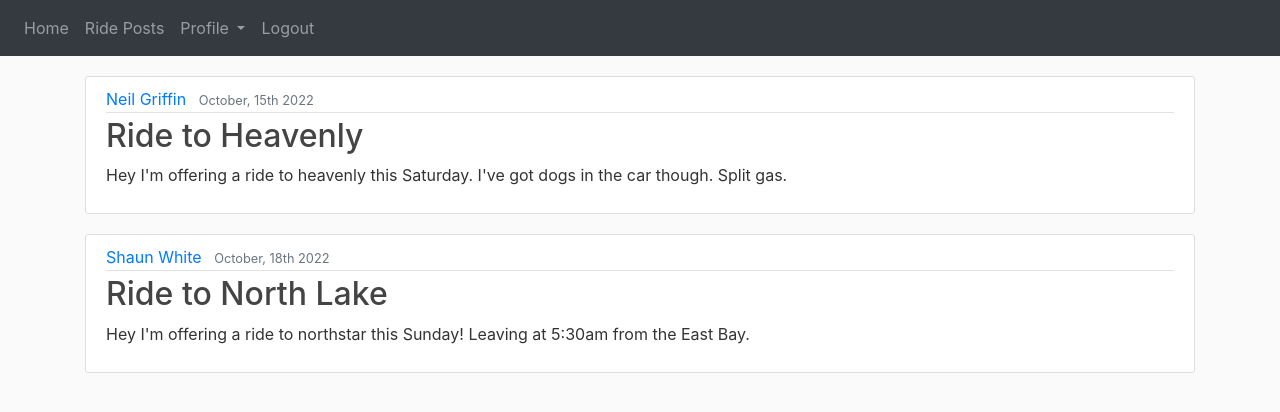
After one commit to halfgreen12/tahoesnowrides.com, a Flask app: page /posts in a window 1280 px wide. The commit adds this page. Shown: the top 412 px of the page. Run offline with Flask 2, Linux system fonts and the light colour scheme; the visitor is signed in with stand-in values (Sample User, id 1); some libraries are stand-ins or nearby versions.

Commit message:
first commit - new branch. ability to add dummy posts to new ride-posts

```diff
--- a/website/__init__.py
+++ b/website/__init__.py
@@ -2,16 +2,23 @@ from flask import Flask
 from flask_sqlalchemy import SQLAlchemy
 from os import path
 from flask_login import LoginManager
+import secrets
+import string
 
 db = SQLAlchemy()
+
+
 # DB_NAME = "database.db"
 
 
 # function to initialize Flask and MySQL database
 def create_app():
     app = Flask(__name__)
+
+    app.secret_key = ''.join(
+        (secrets.choice(string.ascii_letters + string.digits + string.punctuation) for i in range(15)))
+
     # connect database
-    app.config['SECRET_KEY'] = "dfb bfdfbdfbff"
     app.config['SQLALCHEMY_DATABASE_URI'] = "mysql://root:Warriorswinin6!@localhost/user_info"
     app.config['SQLALCHEMY_TRACK_MODIFICATIONS'] = False
     db.init_app(app)
--- /dev/null
+++ b/website/static/style.css
@@ -0,0 +1,80 @@
+body {
+  background: #fafafa;
+  color: #333333;
+}
+
+h1, h2, h3, h4, h5, h6 {
+  color: #444444;
+}
+
+.bg-steel {
+  background-color: #5f788a;
+}
+
+.site-header .navbar-nav .nav-link {
+  color: #cbd5db;
+}
+
+.site-header .navbar-nav .nav-link:hover {
+  color: #ffffff;
+}
+
+.site-header .navbar-nav .nav-link.active {
+  font-weight: 500;
+}
+
+.content-section {
+  background: #ffffff;
+  padding: 10px 20px;
+  border: 1px solid #dddddd;
+  border-radius: 3px;
+  margin-bottom: 20px;
+  margin-top: 20px;
+}
+
+.article-title {
+  color: #444444;
+}
+
+a.article-title:hover {
+  color: #428bca;
+  text-decoration: none;
+}
+
+.article-content {
+  white-space: pre-line;
+}
+
+.article-img {
+  height: 65px;
+  width: 65px;
+  margin-right: 16px;
+}
+
+.article-metadata {
+  padding-bottom: 1px;
+  margin-bottom: 4px;
+  border-bottom: 1px solid #e3e3e3
+}
+
+.article-metadata a:hover {
+  color: #333;
+  text-decoration: none;
+}
+
+.article-svg {
+  width: 25px;
+  height: 25px;
+  vertical-align: middle;
+}
+
+.account-img {
+  height: 125px;
+  width: 125px;
+  margin-right: 20px;
+  margin-bottom: 16px;
+}
+
+.account-heading {
+  font-size: 2.5rem;
+}
--- a/website/templates/base.html
+++ b/website/templates/base.html
@@ -14,6 +14,8 @@
                 href="https://stackpath.bootstrapcdn.com/font-awesome/4.7.0/css/font-awesome.min.css"
                 crossorigin="anonymous"
         />
+
+        <link rel="stylesheet" type="text/css" href="{{ url_for('static', filename='style.css') }}">
 
         <title>{% block title %}Home{% endblock %}</title>
     </head>
@@ -33,6 +35,7 @@
                 <div class="navbar-nav">
                     {% if  user.is_authenticated %}
                     <a class="nav-item nav-link" id="home" href="/home">Home</a>
+                    <a class="nav-item nav-link" id="posts" href="/posts">Ride Posts</a>
                       <li class="nav-item dropdown">
                         <a class="nav-link dropdown-toggle" href="#" id="navbarDropdown" role="button"
                            data-toggle="dropdown" aria-haspopup="true" aria-expanded="false">
--- a/website/templates/login.html
+++ b/website/templates/login.html
@@ -26,6 +26,7 @@
       placeholder="Enter password"
     />
     </div>
+    <p><a href="{{ url_for('auth.sign_up') }}">No account? Sign Up</a></p>
     <br />
     <button type="submit" class="btn btn-primary">Login</button>
 </form>
--- /dev/null
+++ b/website/templates/posts.html
@@ -0,0 +1,19 @@
+{% extends "base.html" %}
+{% block title %} Ride Posts {% endblock %}
+
+{% block content %}
+
+    {% for ride_post in ride_posts %}
+        <article class="media content-section">
+          <div class="media-body">
+            <div class="article-metadata">
+              <a class="mr-2" href="#">{{ ride_post.author }}</a>
+              <small class="text-muted">{{ ride_post.date_posted }}</small>
+            </div>
+            <h2><a class="article-title">{{ ride_post.title }}</a></h2>
+            <p class="article-content">{{ ride_post.content }}</p>
+          </div>
+        </article>
+    {% endfor %}
+
+{% endblock %}
--- a/website/templates/sign_up.html
+++ b/website/templates/sign_up.html
@@ -46,6 +46,7 @@
           placeholder="Confirm password"
         />
     </div>
+    <a href="{{ url_for('auth.login') }}">Have an account? Login</a><br>
     <br />
     <button type="submit" class="btn btn-primary">Submit</button>
 </form>
--- a/website/views.py
+++ b/website/views.py
@@ -6,6 +6,22 @@ from website import weather_api
 
 
 views = Blueprint('views', __name__)
+
+
+ride_posts = [
+    {
+        'author': 'Neil Griffin',
+        'title': 'Ride to Heavenly',
+        'content': "Hey I'm offering a ride to heavenly this Saturday. I've got dogs in the car though. Split gas.",
+        'date_posted': 'October, 15th 2022'
+    },
+    {
+        'author': 'Shaun White',
+        'title': 'Ride to North Lake ',
+        'content': "Hey I'm offering a ride to northstar this Sunday! Leaving at 5:30am from the East Bay.",
+        'date_posted': 'October, 18th 2022'
+    }
+]
 
 
 @views.route('/home', methods=['GET', 'POST'])
@@ -28,3 +44,9 @@ def home():
     return render_template("home.html", user=current_user, full_name=full_name,
                            stance=stance, boot_size=boot_size,
                            board_size=board_size, result1=result1, result2=result2)
+
+
+@views.route('/posts', methods=['GET', 'POST'])
+@login_required
+def posts():
+    return render_template("posts.html", user=current_user, ride_posts=ride_posts)
```
Also changed, not shown: website/models.py (+9 -2 lines).
